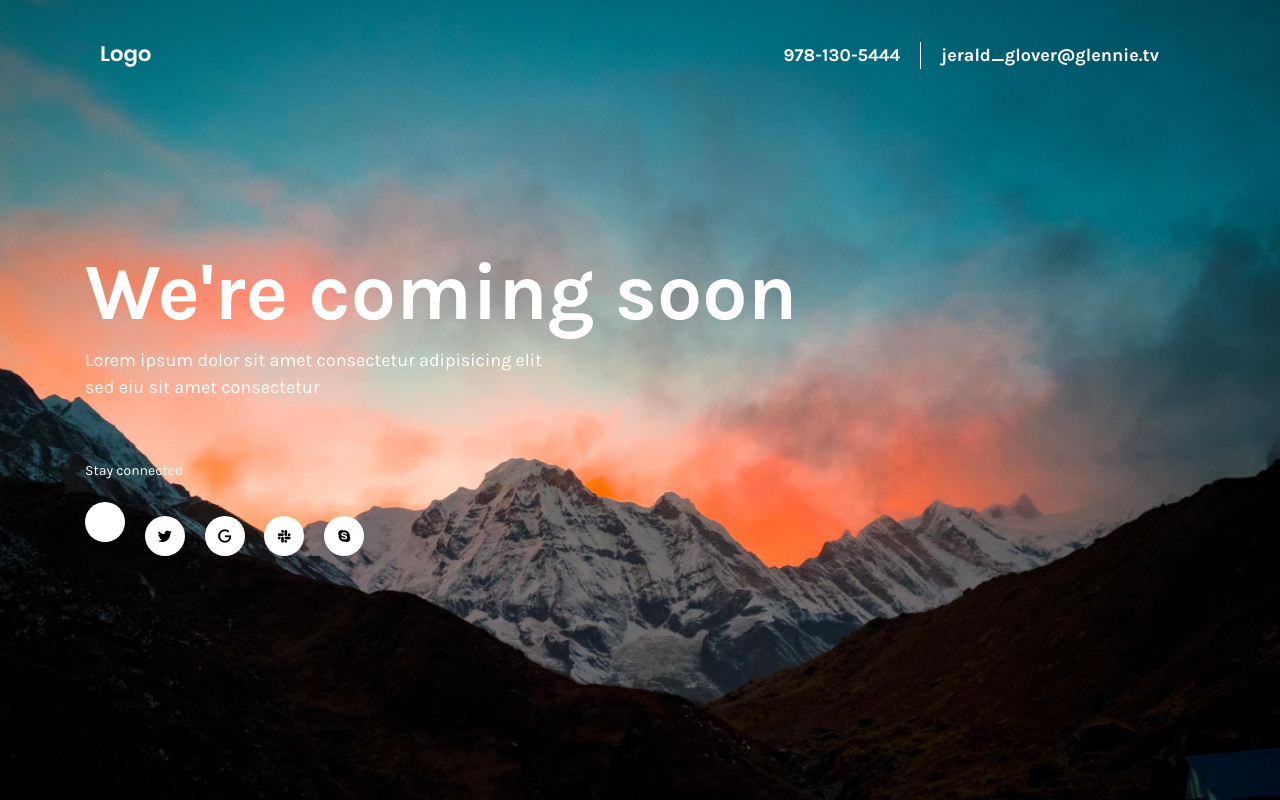
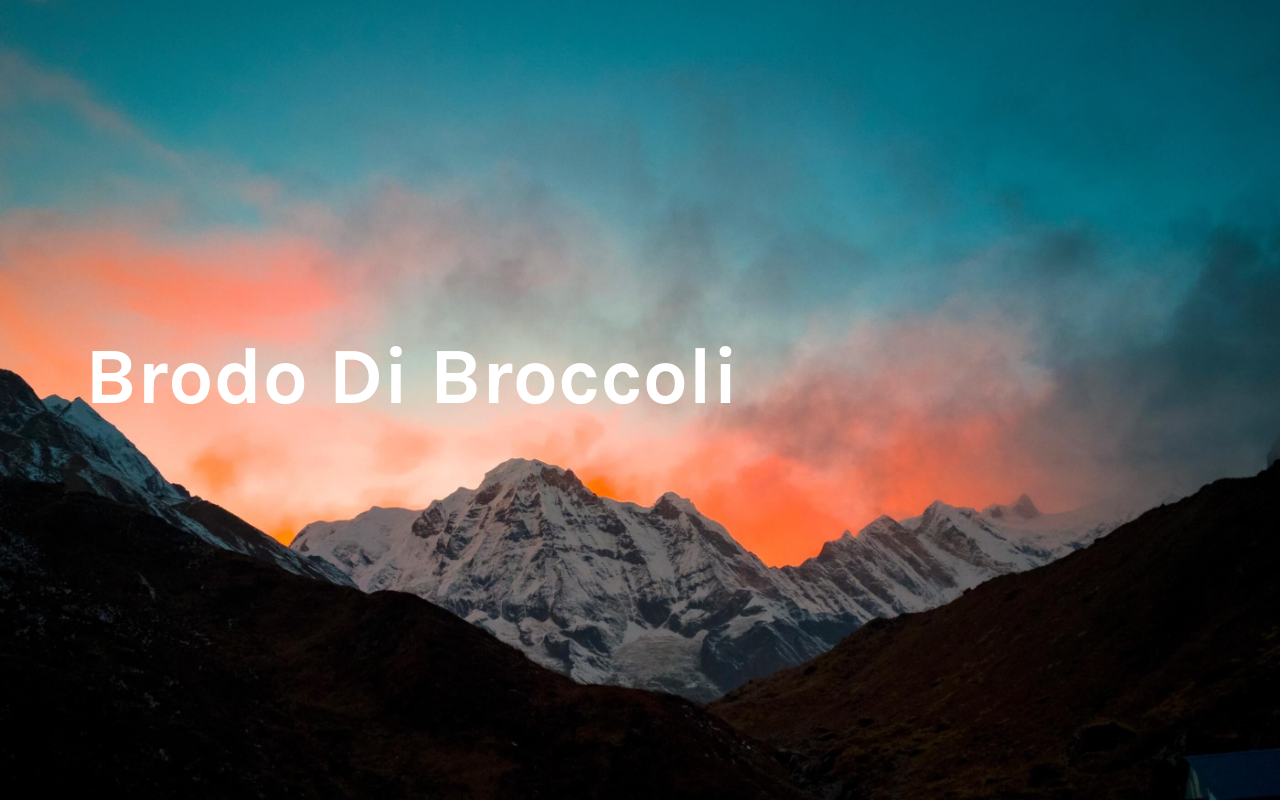
Before and after one commit to ndapila/buongiornissimo, a plain HTML site: page index.html in a window 1280 px wide. Drawn offline with nearby package versions, Linux system fonts and the light colour scheme.

Commit message:
Update index.html

```diff
--- a/index.html
+++ b/index.html
@@ -5,7 +5,7 @@
     <meta charset="UTF-8">
     <meta name="viewport" content="width=device-width, initial-scale=1.0">
     <meta http-equiv="X-UA-Compatible" content="ie=edge">
-    <title>BootstrapDash Comingsoon Template</title>
+    <title>!!Buongiornissimo!!</title>
     <link href="https://fonts.googleapis.com/css?family=Karla:400,700&display=swap" rel="stylesheet">
     <link rel="stylesheet" href="https://cdn.materialdesignicons.com/4.8.95/css/materialdesignicons.min.css">
     <link rel="stylesheet" href="https://stackpath.bootstrapcdn.com/bootstrap/4.4.1/css/bootstrap.min.css">
@@ -17,18 +17,18 @@
     <header>
         <div class="container">
             <nav class="navbar navbar-dark bg-transparenet">
-                <a class="navbar-brand" href="#">
+               <!-- <a class="navbar-brand" href="#">
                     <img src="assets/images/logo.svg" alt="logo">
                 </a>
                 <span class="navbar-text ml-auto d-none d-sm-inline-block">978-130-5444 </span>
-                <span class="navbar-text d-none d-sm-inline-block">jerald_glover@glennie.tv</span>
+                <span class="navbar-text d-none d-sm-inline-block">jerald_glover@glennie.tv</span> -->
             </nav>
         </div>
     </header>
     <main class="my-auto">
         <div class="container">
-            <h1 class="page-title">We're coming soon</h1>
-            <p class="page-description">Lorem ipsum dolor sit amet consectetur adipisicing elit sed eiu sit amet consectetur
+            <h1 class="page-title">Brodo Di Broccoli</h1>
+            <!-- <p class="page-description">Lorem ipsum dolor sit amet consectetur adipisicing elit sed eiu sit amet consectetur
             </p>
             <p>Stay connected</p>
             <nav class="footer-social-links">
@@ -37,7 +37,7 @@
                 <a href="#!" class="social-link"><i class="mdi mdi-google"></i></a>
                 <a href="#!" class="social-link"><i class="mdi mdi-slack"></i></a>
                 <a href="#!" class="social-link"><i class="mdi mdi-skype"></i></a>
-            </nav>
+            </nav> -->
         </div>
     </main>
 </body>
```
